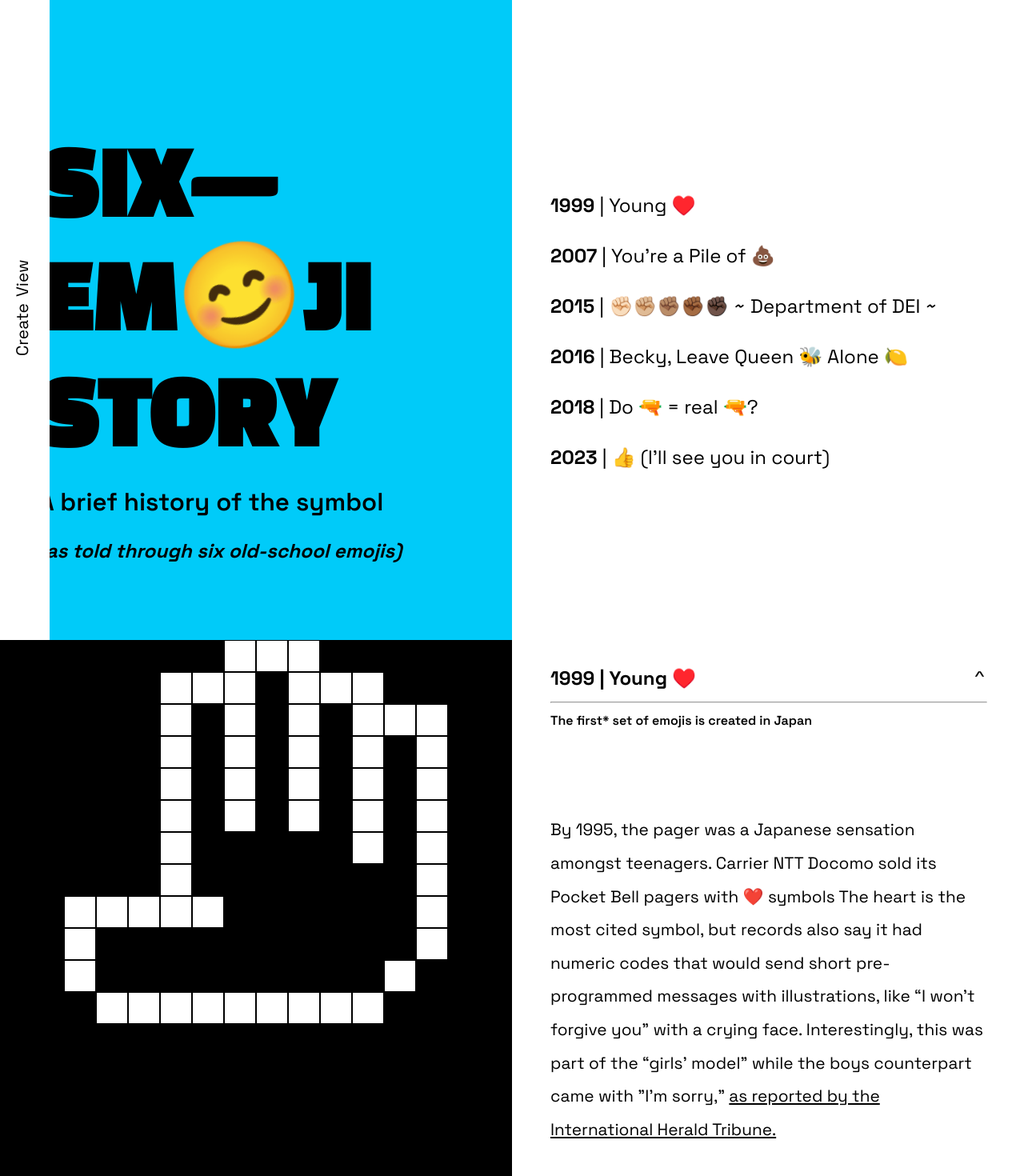
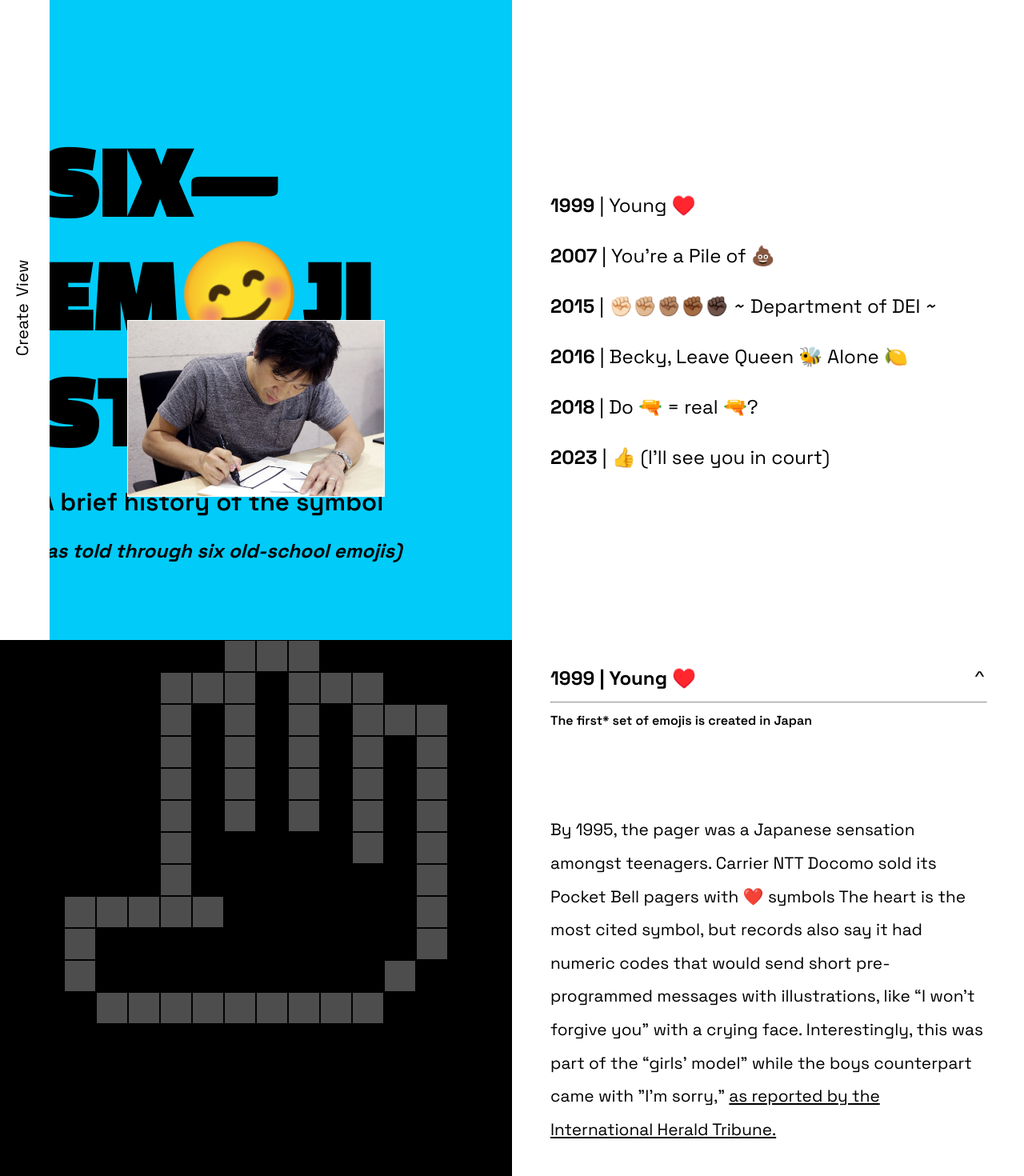
Before and after one commit to divya-mehra/sixemojistory, a React (Vite) app: page / in a window 1280 px wide. Shown: the top 1470 px of the page at 80% size. Built offline with nearby package versions, Linux system fonts and the light colour scheme; a web font is replaced by a local one.

Commit message:
dynamic images

```diff
--- a/src/panels/grid-panel/GridImage.jsx
+++ b/src/panels/grid-panel/GridImage.jsx
@@ -1,12 +1,19 @@
-const GridImage = () => {
+//TODO: make sure all images are loaded
+
+const GridImage = ({activeElement, ref_data}) => {
+
+    let imageUrl = ref_data[activeElement]
+    // console.log()
+
   return (
     <img
       style={{
-        width: "50%"
+        width: "50%",
+        border: "1px white solid"
         // opacity: 1,
         // zIndex: 1000,
       }}
-      src={`/images/pocketbell.png`}
+      src={`/images/${imageUrl}.png`}
       alt=" Image"
     ></img>
   );
--- a/src/panels/grid-panel/GridPanel.jsx
+++ b/src/panels/grid-panel/GridPanel.jsx
@@ -5,7 +5,7 @@ import { useState } from "react";
 
 // TODO: add padding-bottom for last emoji
 
-const GridPanel = ({ currentEmoji, isElementInCenter }) => {
+const GridPanel = ({ currentEmoji, isElementInCenter, ref_data }) => {
   // make grid
 
   const divArr = [];
@@ -13,6 +13,24 @@ const GridPanel = ({ currentEmoji, isElementInCenter }) => {
   for (let i = 1; i <= 144; i++) {
     divArr.push({ id: i });
   }
+
+
+  const anyElementActive = Object.values(isElementInCenter).some(value => value === true);
+
+  let activeElement;
+
+  // find the activeElement if an element in center state reads as true and get the key (ref1, ref2, etc.)
+  for (const key in isElementInCenter) {
+    if (isElementInCenter[key] === true) {
+      activeElement = key;
+
+      break; // Break the loop once a true value is found
+    }
+  }
+
+  console.log(Object.keys(isElementInCenter)) // all keys (ref1, ref2, etc.)
+
+
 
   return (
     <div
@@ -24,8 +42,8 @@ const GridPanel = ({ currentEmoji, isElementInCenter }) => {
       <div
         className={`${styles.grid}`}
         // style={{ paddingBottom: currentEmoji === "hand" ? "25%" : "0px" }}
-        style={{ opacity: isElementInCenter.ref1 ? 0.3 : 1,
-          zIndex: isElementInCenter.ref1 ? 1 : 2, }}
+        style={{ opacity: isElementInCenter[`${activeElement}`] ? 0.3 : 1,
+          zIndex: isElementInCenter[`${activeElement}`] ? 1 : 2, }}
       >
         {divArr.map((item) => {
           return (
@@ -36,12 +54,13 @@ const GridPanel = ({ currentEmoji, isElementInCenter }) => {
         <div
         className={styles.gridImage}
         style={{
-          opacity: isElementInCenter.ref1 ? 1 : 0,
-          zIndex: isElementInCenter.ref1 ? 5 : 1,
+
+          opacity: isElementInCenter[`${activeElement}`] ? 1 : 0,
+          zIndex: isElementInCenter[`${activeElement}`] ? 5 : 1,
 
         }}
         >
-          <GridImage/>
+          <GridImage activeElement={activeElement} ref_data={ref_data}/>
         </div>
 
 
--- a/src/panels/panel.module.css
+++ b/src/panels/panel.module.css
@@ -48,7 +48,7 @@
 }
 
 .hoverText {
-  font-weight: bold;
+  /* font-weight: bold; */
   cursor: crosshair;
   background-color: transparent;
 }
--- a/src/panels/text-panel/TextPanel.jsx
+++ b/src/panels/text-panel/TextPanel.jsx
@@ -3,6 +3,7 @@ import { useInView } from "react-intersection-observer";
 import { useEffect, useRef, useState } from "react";
 import ImageOnHover from "./ImageOnHover";
 // TODO: make sure text from one panel doesn't crowd into height of another panel
+// TODO: replace list of refs with a dynamically generated array of keys
 
 const TextPanel = ({
   emoji,
@@ -12,6 +13,7 @@ const TextPanel = ({
   currentEmoji,
   setCurrentEmoji,
   refs,
+  ref_data,
   isElementInCenter,
   setIsElementInCenter,
 }) => {
@@ -114,7 +116,14 @@ const TextPanel = ({
           <p>
             One big point of contention was the poo emoji. The symbol became
             popular in Japan through{" "}
-            <span className={styles.hoverText}>
+            <span
+              className={
+                isElementInCenter.ref3
+                  ? `${styles.hoverText} ${styles.highlightedText}`
+                  : `styles.hoverText`
+              }
+              ref={refs.ref3}
+            >
               a loveable character in the 80s show, Dr Slump.
             </span>{" "}
             But some people in Silicon Valley thought the it was offensive. What
@@ -329,7 +338,7 @@ const TextPanel = ({
   //
 
   const checkElementPosition = () => {
-    let refNames = ["ref1", "ref2"];
+    let refNames = ["ref1", "ref2", "ref3"];
     // let refName= "ref1"
 
     refNames.forEach((refName) => {
@@ -348,6 +357,7 @@ const TextPanel = ({
 
         // Update the state for the current element
 
+        // UNLESS [TODO:] next section is not fully at the top
         setIsElementInCenter((prevStates) => ({
           ...prevStates,
           [refName]: isCentered,
--- a/src/story/Section.jsx
+++ b/src/story/Section.jsx
@@ -5,18 +5,26 @@ import TextPanel from "../panels/text-panel/TextPanel";
 import styles from "./story.module.css";
 
 const Section = ({ currentEmoji, setCurrentEmoji, emojis }) => {
+
+    // here are the refs
+
   const refs = {
     ref1: useRef(null),
     ref2: useRef(null),
     ref3: useRef(null),
+
+
   };
 
   const [isElementInCenter, setIsElementInCenter] = useState({
     ref1: false,
     ref2: false,
     ref3: false,
-    // Add more refs if needed
+
+
   });
+
+  const ref_data = {ref1: 'pocketbell', ref2: 'kurita', ref3: 'drslump'}
 
   return (
 
@@ -26,6 +34,7 @@ const Section = ({ currentEmoji, setCurrentEmoji, emojis }) => {
         <GridPanel
           currentEmoji={currentEmoji}
           isElementInCenter={isElementInCenter}
+          ref_data={ref_data}
         />
       </Grid>
       {/* Text on Right */}
@@ -41,6 +50,7 @@ const Section = ({ currentEmoji, setCurrentEmoji, emojis }) => {
               currentEmoji={currentEmoji}
               setCurrentEmoji={setCurrentEmoji}
               refs={refs}
+              ref_data={ref_data}
               isElementInCenter={isElementInCenter}
               setIsElementInCenter={setIsElementInCenter}
             />
```
